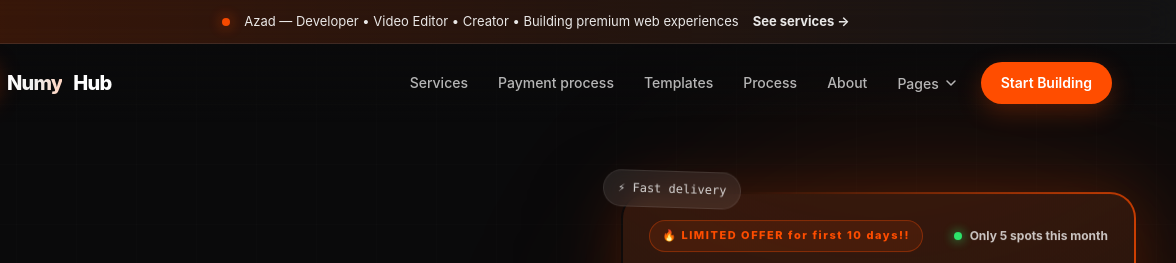
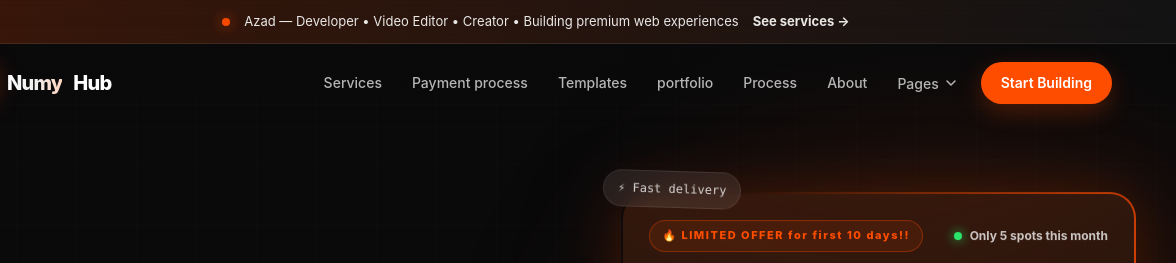
Before and after one commit to HardikSharma1782/numyhub.in, a website: page index.html in a window 1280 px wide. Shown: the top 263 px of the page, 104-1280 px from the left. Drawn offline with Linux system fonts and the light colour scheme; animation ran at ten frames a second.

Commit message:
Update index.html

```diff
--- a/index.html
+++ b/index.html
@@ -709,6 +709,7 @@ height="0" width="0" style="display:none;visibility:hidden"></iframe></noscript>
                 <a href="#services">Services</a>
                 <a href="payment.html">Payment process</a>
                 <a href="templates.html">Templates</a>
+                <a href="portfolio.html">portfolio</a>
                 <a href="#process">Process</a>
                 <a href="about.html">About</a>
                 <div class="pages-wrap" id="pagesWrap">
@@ -747,6 +748,7 @@ height="0" width="0" style="display:none;visibility:hidden"></iframe></noscript>
         <a href="templates.html">Templates</a>
         <a href="payment.html">Payment process</a>
         <a href="#process">Process</a>
+        <a href ="portfolio.html">Portfolio</a>
         <a href="#faq">FAQ</a>
         <a href="about.html">About</a>
         <a href="disclaimer.html" class="m-sub">Disclaimer</a>
```
